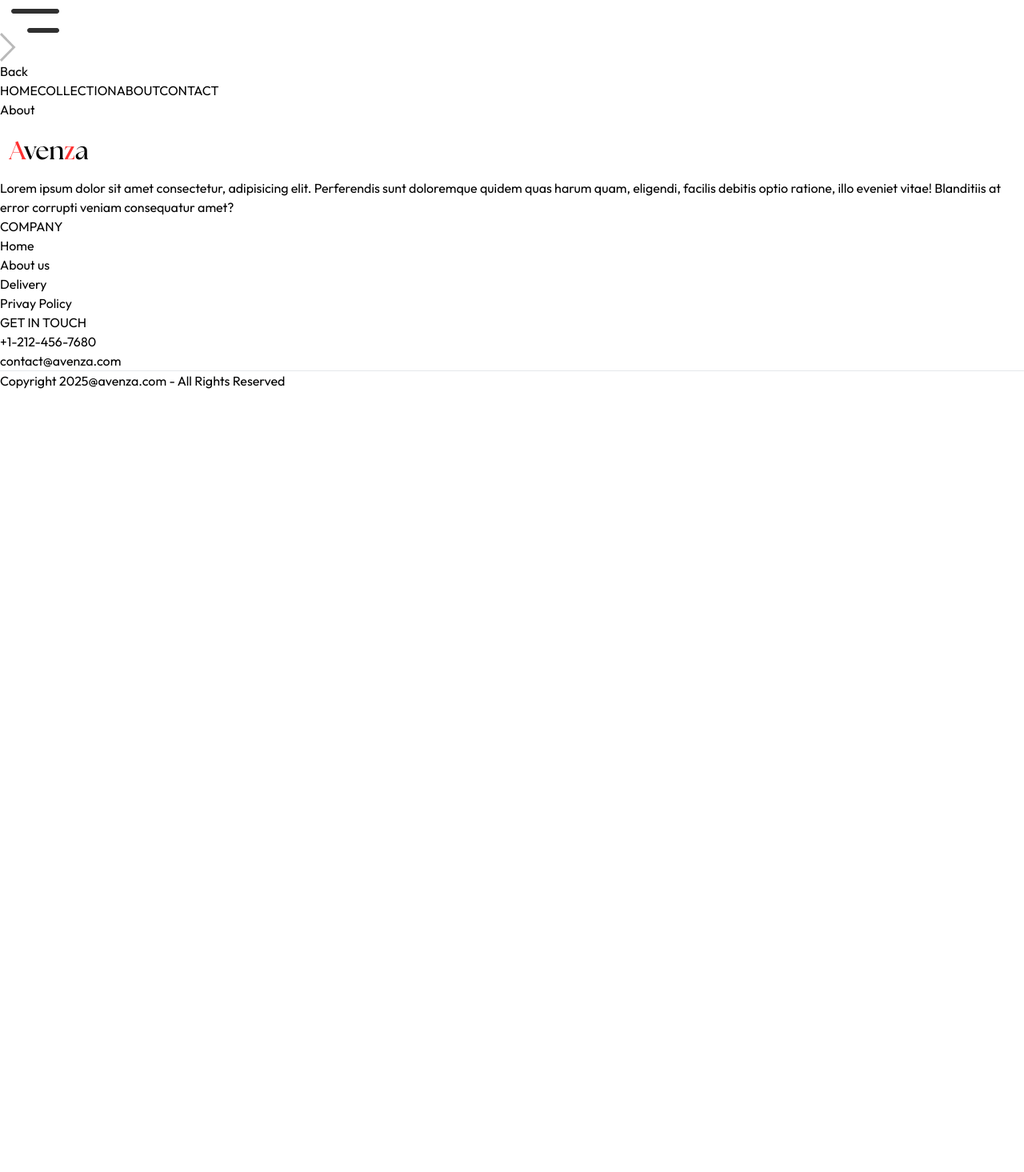
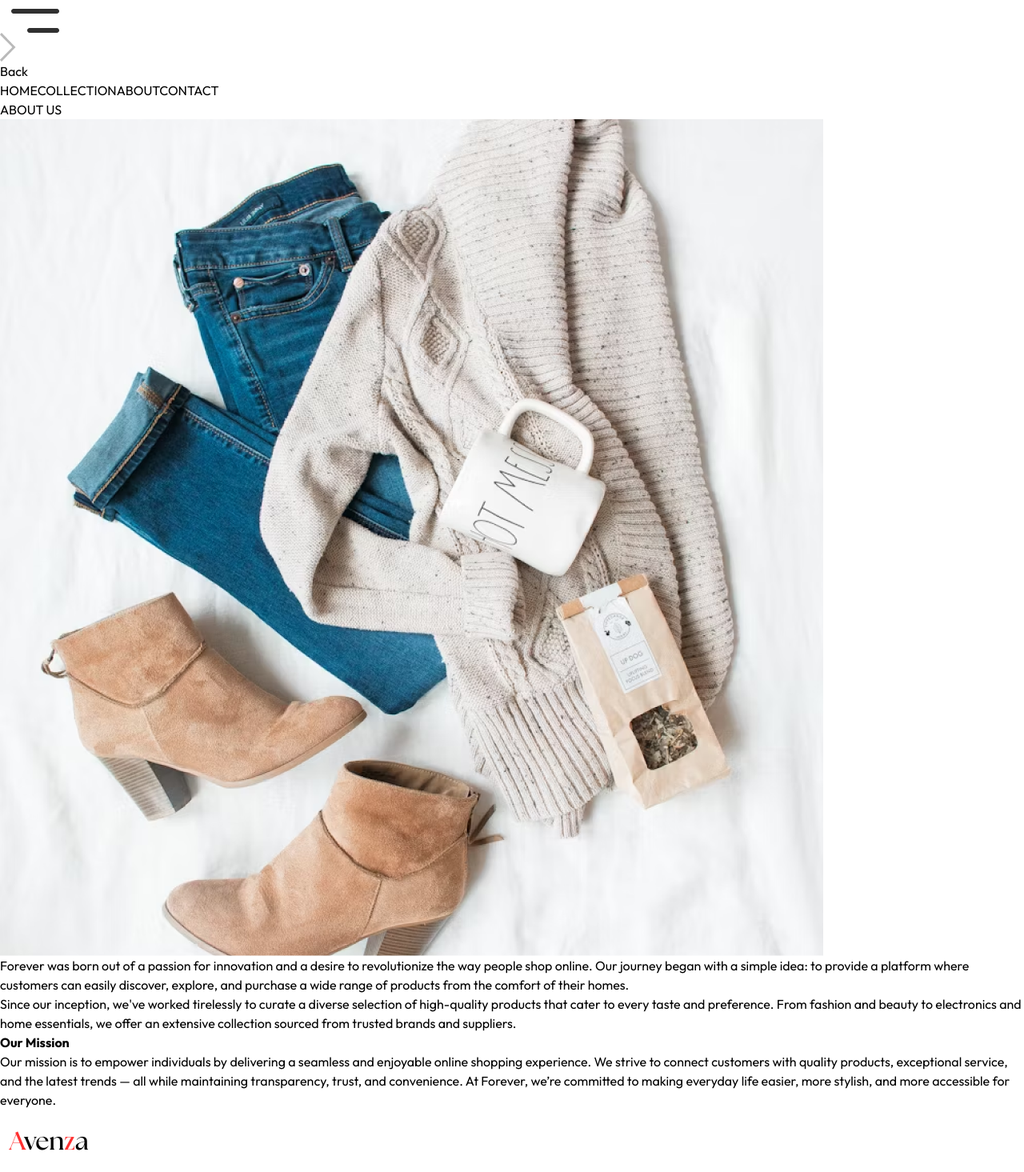
Before and after one commit to amiksha125/ecommerce-app, a React (Vite) app in the folder frontend/: page /about in a window 1280 px wide. Shown: the part 400-1865 px from the top of the page at 80% size. Before the commit the page ends 888 px from the top, so only its background shows below. Built offline with nearby package versions, Linux system fonts and the light colour scheme; a web font is replaced by a local one.

Commit message:
start about us page by adding some content and image

```diff
--- a/frontend/src/pages/About.jsx
+++ b/frontend/src/pages/About.jsx
@@ -1,9 +1,35 @@
 import React from 'react'
+import Title from '../components/Title';
+import { assets } from '../assets/assets';
 
 const About = () => {
   return (
-    <div>About</div>
-  )
-}
+    <>
+      <div className='text-2xl text-center pt-8 border-t'>
+        <Title text1={'ABOUT'} text2={'US'} />
+      </div>
 
-export default About
+      <div className='my-10 flex flex-col md:flex-row gap-16'>
+        <img src={assets.about_img} className='w-full md:max-w-[450px]' alt="about-img" />
+
+        <div className='flex flex-col justify-center gap-6 md:w-2/4 text-gray-600'>
+          <p>
+            Forever was born out of a passion for innovation and a desire to revolutionize the way people shop online. Our journey began with a simple idea: to provide a platform where customers can easily discover, explore, and purchase a wide range of products from the comfort of their homes.
+          </p>
+
+          <p>
+            Since our inception, we've worked tirelessly to curate a diverse selection of high-quality products that cater to every taste and preference. From fashion and beauty to electronics and home essentials, we offer an extensive collection sourced from trusted brands and suppliers.
+          </p>
+
+          <b className='text-gray-800'>Our Mission</b>
+<p>
+  Our mission is to empower individuals by delivering a seamless and enjoyable online shopping experience. We strive to connect customers with quality products, exceptional service, and the latest trends — all while maintaining transparency, trust, and convenience. At Forever, we’re committed to making everyday life easier, more stylish, and more accessible for everyone.
+</p>
+
+        </div>
+      </div>
+    </>
+  );
+};
+
+export default About;
```
